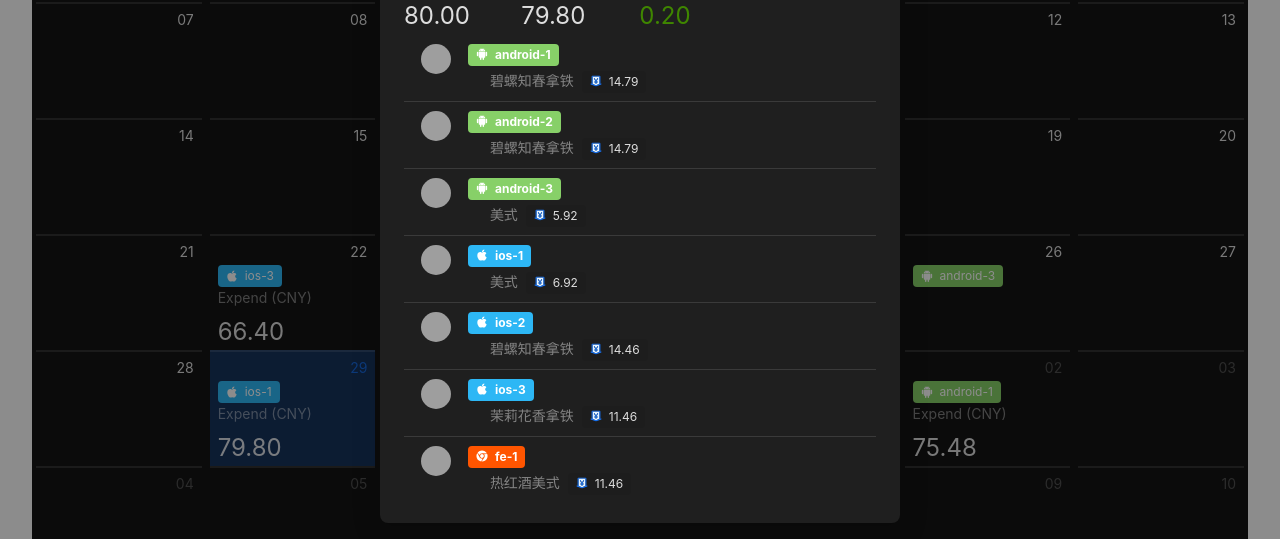
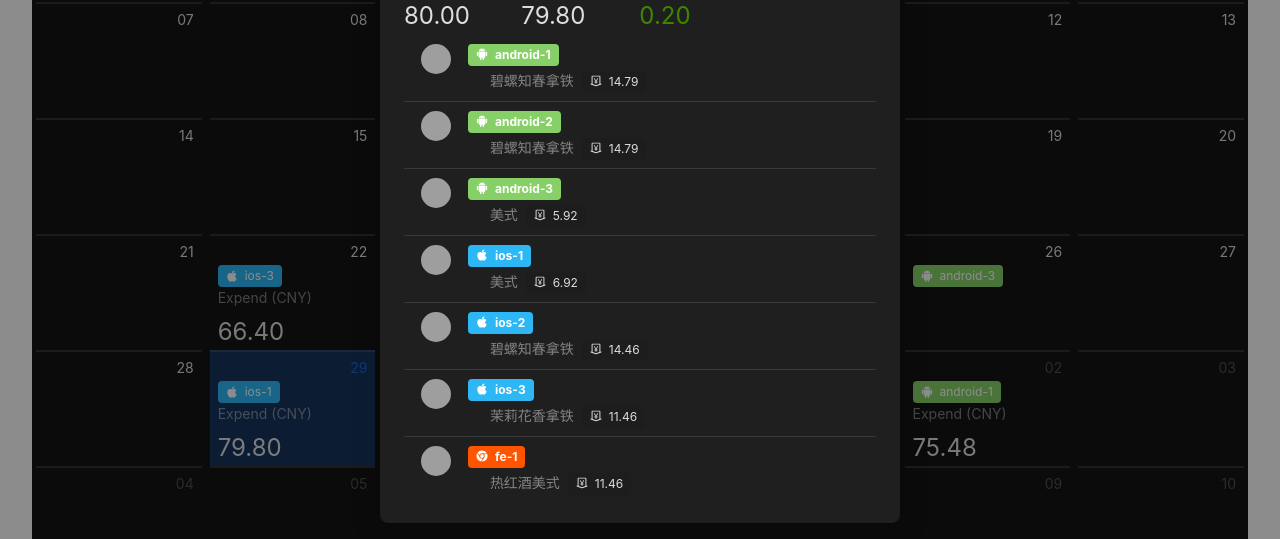
Before and after one commit to xkaing/LFCoffee, a React (Vite) app: page / in a window 1280 px wide. Both pictures are taken after a click on the element "2024-01-29". Shown: the part 232-771 px from the top of the page. Built offline with nearby package versions, Linux system fonts and the light colour scheme; grey boxes are pictures that could not be loaded.

Commit message:
feat:修改图标

```diff
--- a/src/Calendar/DayDetail.jsx
+++ b/src/Calendar/DayDetail.jsx
@@ -1,7 +1,7 @@
 import React from "react";
 import { Modal, Avatar, List, Tag, Space, Statistic } from "antd";
 import TagName from "./TagName";
-import { MoneyCollectTwoTone } from "@ant-design/icons";
+import { MoneyCollectOutlined } from "@ant-design/icons";
 import { createFromIconfontCN } from "@ant-design/icons";
 const IconFont = createFromIconfontCN({
   scriptUrl: [
@@ -88,7 +88,7 @@ const DayDetail = ({ data, date, visible, onClose }) => {
                         )}
                         <span>&nbsp;&nbsp;{item.name}&nbsp;&nbsp;</span>
                         <Tag
-                          icon={<MoneyCollectTwoTone />}
+                          icon={<MoneyCollectOutlined />}
                           color="default"
                           bordered={false}
                         >
```
